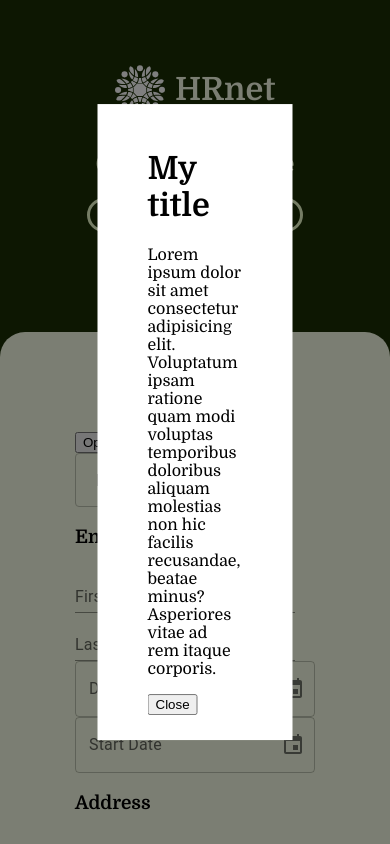
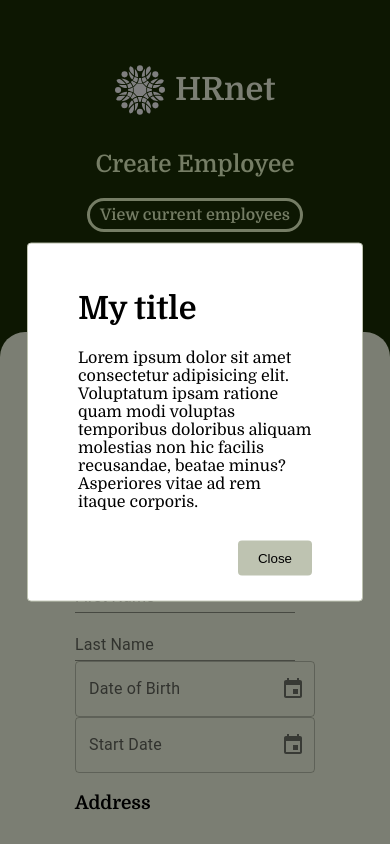
Before and after one commit to l-nikola/HRnet, a React (Vite) app: page / in a window 390 px wide. Both pictures are taken after a click on the button "Open modal". Shown: the top 844 px of the page. Built offline with nearby package versions, Linux system fonts and the light colour scheme.

Commit message:
feat : modal inline style + responsive

```diff
--- a/src/components/Modal/index.css
+++ b/src/components/Modal/index.css
@@ -4,9 +4,21 @@
   left: 50%;
   transform: translate(-50%, -50%);
   z-index: 2;
+  background-color: white;
+  border: 1px solid #bec3b1;
+  border-radius: 4px;
+  padding: 25px 50px;
 
-  background-color: white;
-  padding: 25px 50px;
+  & .modal-btn {
+    margin-top: 30px;
+    background-color: #bec3b1;
+    cursor: pointer;
+    border: none;
+    border-radius: 4px;
+    padding: 10px 20px;
+    display: flex;
+    justify-self: end;
+  }
 }
 
 .modal-overlay {
@@ -15,3 +27,9 @@
   background: rgba(0, 0, 0, 0.5);
   z-index: 1;
 }
+
+@media (max-width: 768px) {
+  .modal {
+    width: 60%;
+  }
+}
--- a/src/components/Modal/index.jsx
+++ b/src/components/Modal/index.jsx
@@ -36,7 +36,9 @@ export default function Modal({
       <div className="modal">
         <h1>{title}</h1>
         <p>{children}</p>
-        <button onClick={onClose}>Close</button>
+        <button className="modal-btn" onClick={onClose}>
+          Close
+        </button>
       </div>
     </>
   );
```
